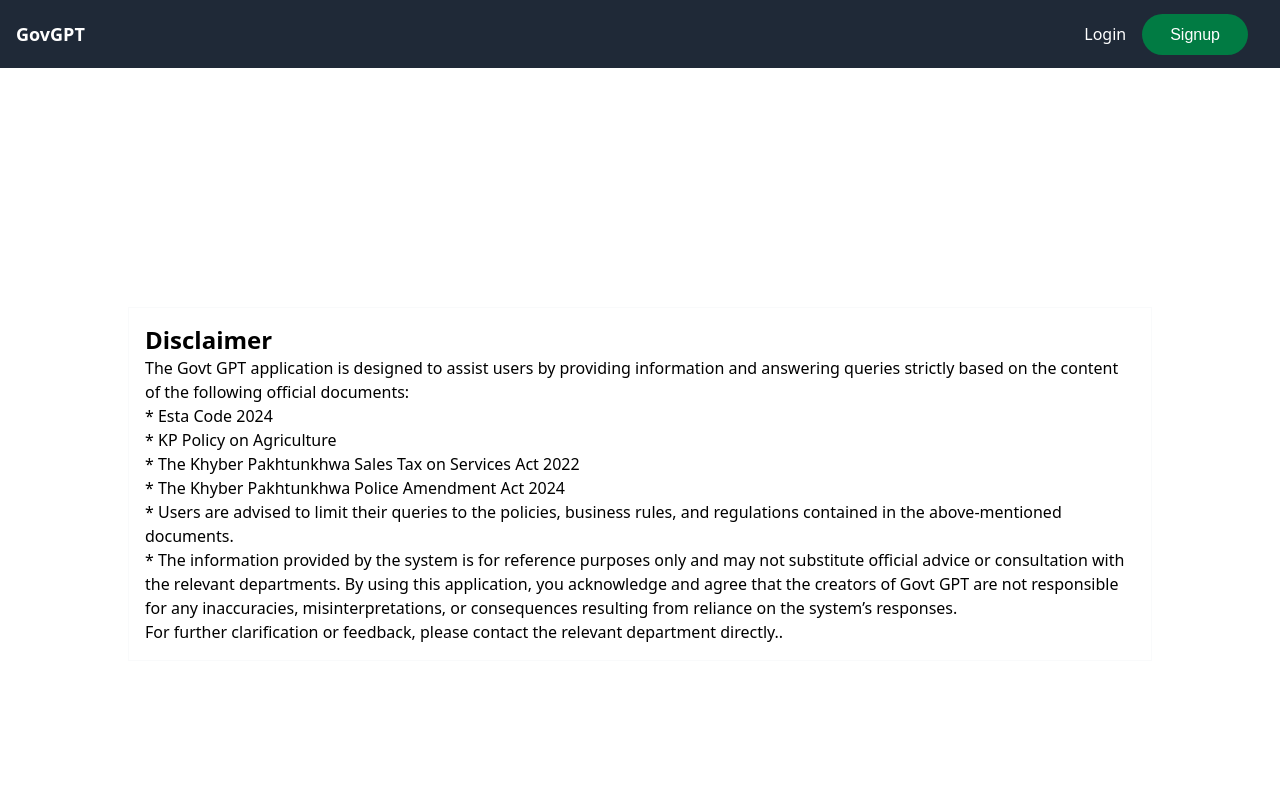
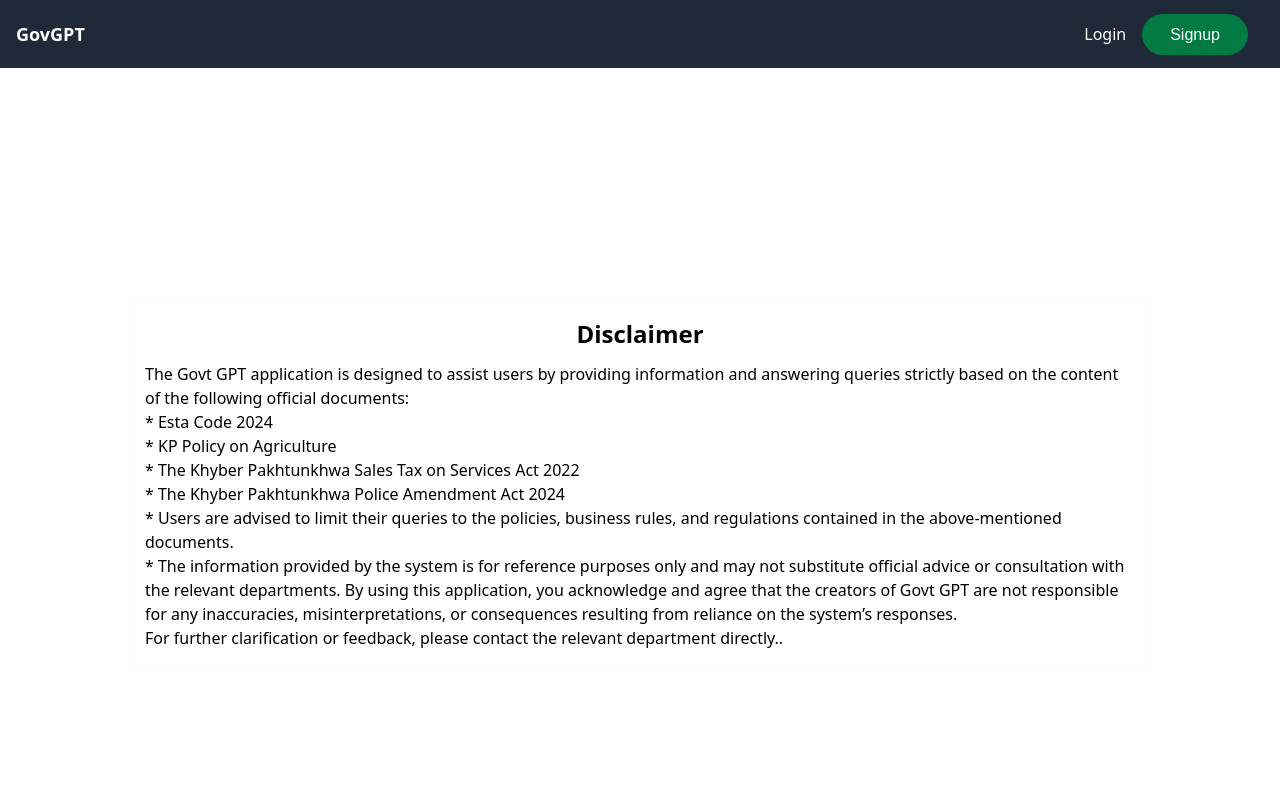
Before and after one commit to Ammar-gith/GovGPT, a React (Vite) app: page / in a window 1280 px wide. Shown: the top 800 px of the page. Built offline with nearby package versions, Linux system fonts and the light colour scheme.

Commit message:
Add Disclaimer on Home Page

```diff
--- a/src/pages/Home/index.jsx
+++ b/src/pages/Home/index.jsx
@@ -3,7 +3,7 @@ const Home = () => {
         <div className="home container mx-auto p-4">
             <div className="flex justify-center items-center h-screen">
                 <div className="max-w-5xl border border-gray-50 p-4">
-                    <h2 className="text-2xl font-bold">Disclaimer</h2>
+                    <h2 className="text-2xl font-bold mb-3 text-center">Disclaimer</h2>
                     <p>The Govt GPT application is designed to assist users by providing information and answering queries strictly based on the content of the following official documents:</p>
                     <ul>
                         <li>* Esta Code 2024</li>
```
